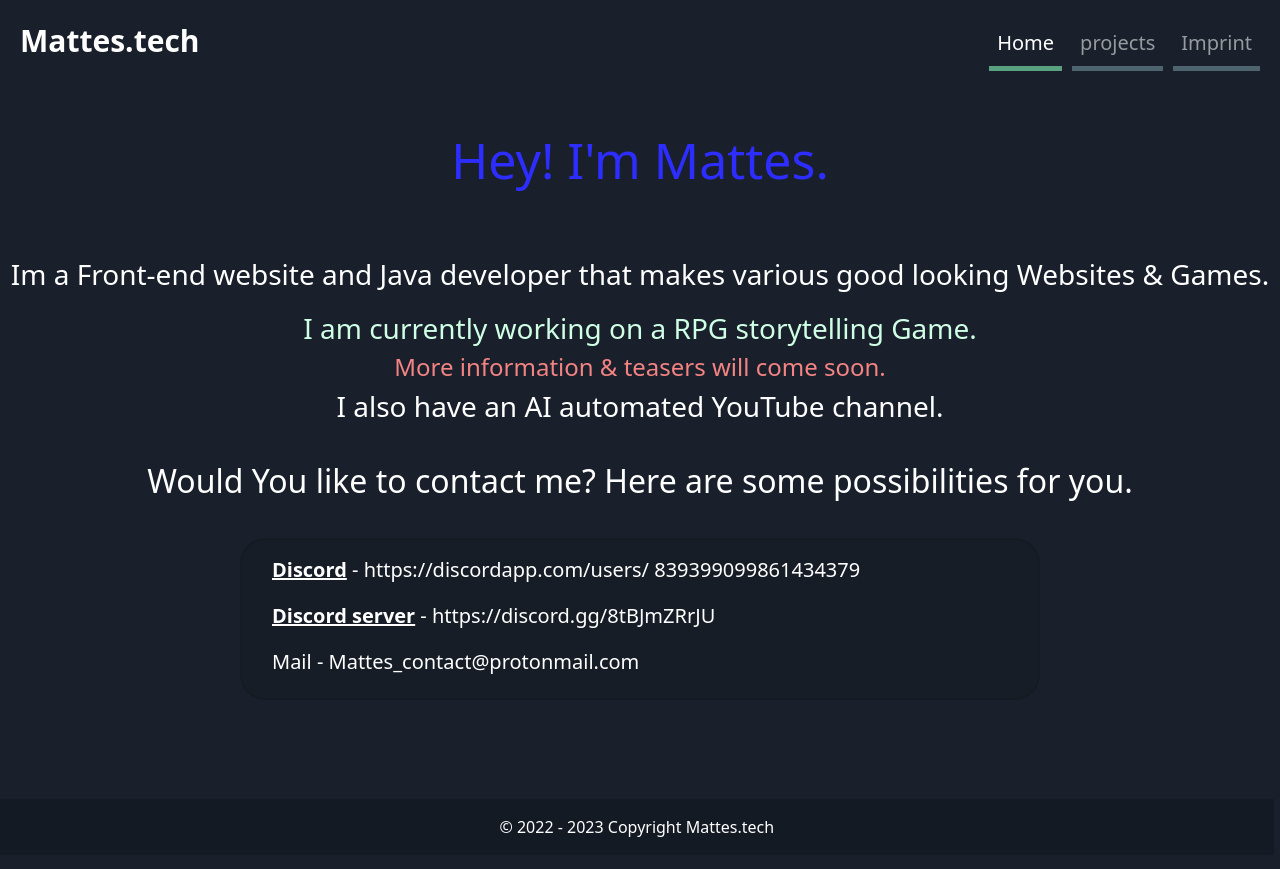
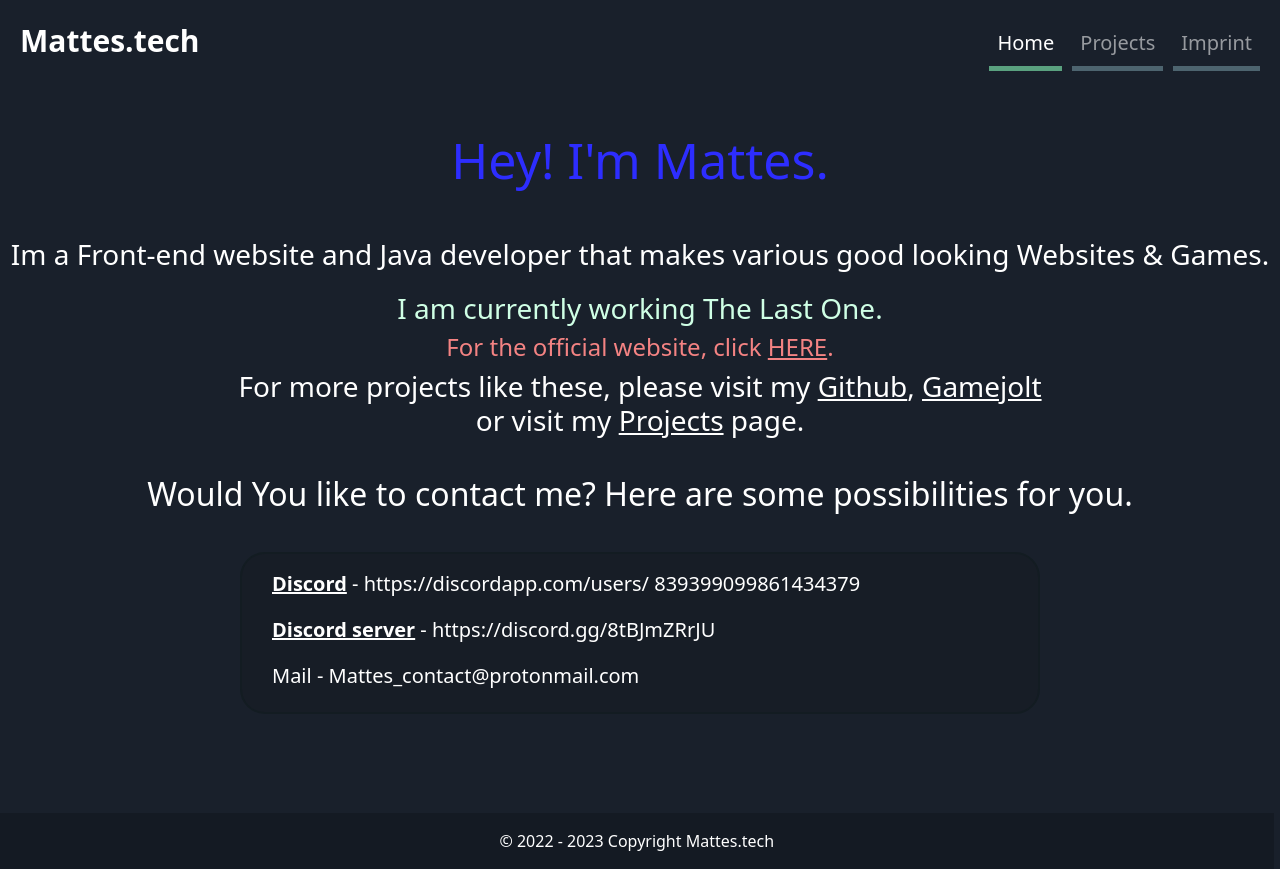
Before and after one commit to Mattes0000/mattes.tech, a plain HTML site: page Home.html in a window 1280 px wide. Drawn offline with nearby package versions, Linux system fonts and the light colour scheme.

Commit message:
Add files via upload

```diff
--- a/Home.css
+++ b/Home.css
@@ -139,7 +139,7 @@ main{
 
 .intro{
     text-align: center;
-    padding-top: 60px;
+    padding-top: 40px;
 }
 
 #desc{
@@ -148,6 +148,18 @@ main{
 }
 #tsrs{
     color: rgb(244, 131, 131);
+}
+#tsrs a{
+    color: rgb(244, 131, 131);
+}
+#tsrs :hover{
+    color: rgb(251, 94, 94);
+}
+#explh a{
+    color: white;
+}
+#explh a:hover{
+    color: rgb(136, 136, 187);
 }
 
 
--- a/Home.html
+++ b/Home.html
@@ -32,7 +32,7 @@
                 <a class="nav-link active" id="current" aria-current="page" href="Home.html">Home</a>
               </li>
               <li class="nav-item">
-                <a class="nav-link" href="projects.html">projects</a>
+                <a class="nav-link" href="projects.html">Projects</a>
               </li>
               <li class="nav-item">
                 <a class="nav-link" href="imprint.html">Imprint</a>
@@ -46,9 +46,10 @@
         <h2 id="header">Hey! I'm Mattes.</h2>
           <div class="intro">
             <h3 id="explh">Im a Front-end website and Java developer that makes various good looking Websites & Games.</h3>
-            <h3 id="desc">I am currently working on a RPG storytelling Game.</h3>
-            <h4 id="tsrs">More information & teasers will come soon.</h4>
-            <h3 id="explh">I also have an AI automated YouTube channel.</h3>
+            <h3 id="desc">I am currently working The Last One.</h3>
+            <h4 id="tsrs">For the official website, click <a href="https://gamejolt.com/games/The_Last_One/824503">HERE</a>.</h4>
+            <h3 id="explh">For more projects like these, please visit my <a href="https://github.com/Mattes0000">Github</a>, <a href="https://gamejolt.com/@Mattes0000">Gamejolt</a>
+            <br>or visit my <a href="projects.html">Projects</a> page.</h3>
           </div>
 
           <div class="contact" style="text-align: center;">
```
Also changed, not shown: imprint.html (+1 -1 lines), projects.html (+8 -1 lines).
